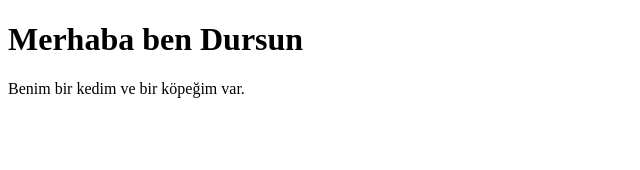
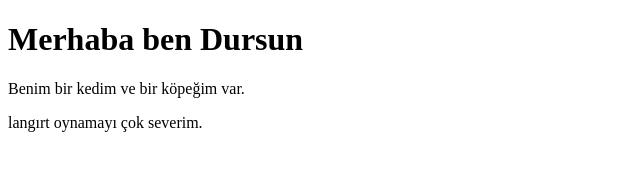
Before and after one commit to dursunkokturk/git-works-all-test, a plain HTML site: page index.html in a window 1280 px wide. Shown: the whole page, without its empty margins (0-640 px from the left). Drawn offline with Linux system fonts and the light colour scheme.

Commit message:
yeni veri girisi yapildi

```diff
--- a/index.html
+++ b/index.html
@@ -8,5 +8,6 @@
 <body>
     <h1>Merhaba ben Dursun</h1>
     <p>Benim bir kedim ve bir köpeğim var.</p>
+    <p>langırt oynamayı çok severim.</p>
 </body>
 </html>
```
